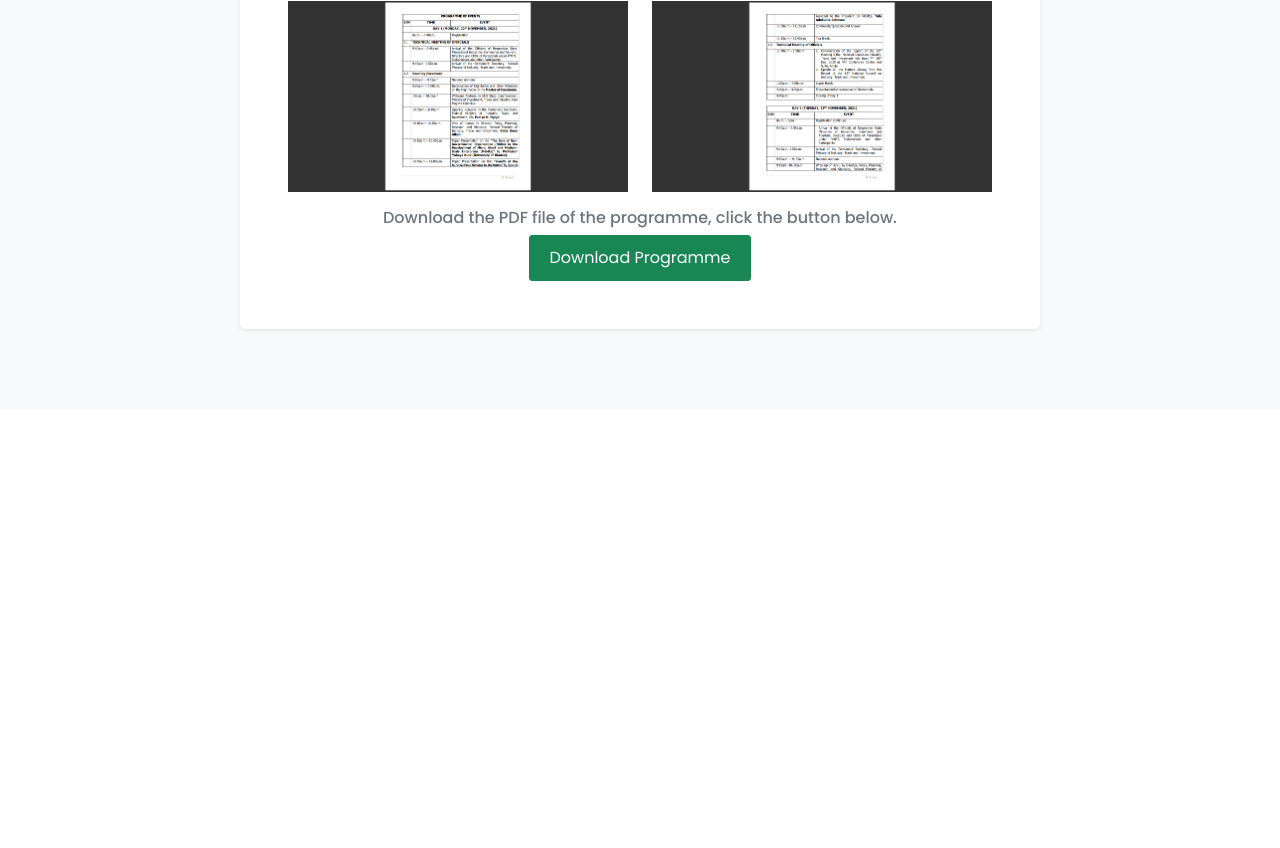
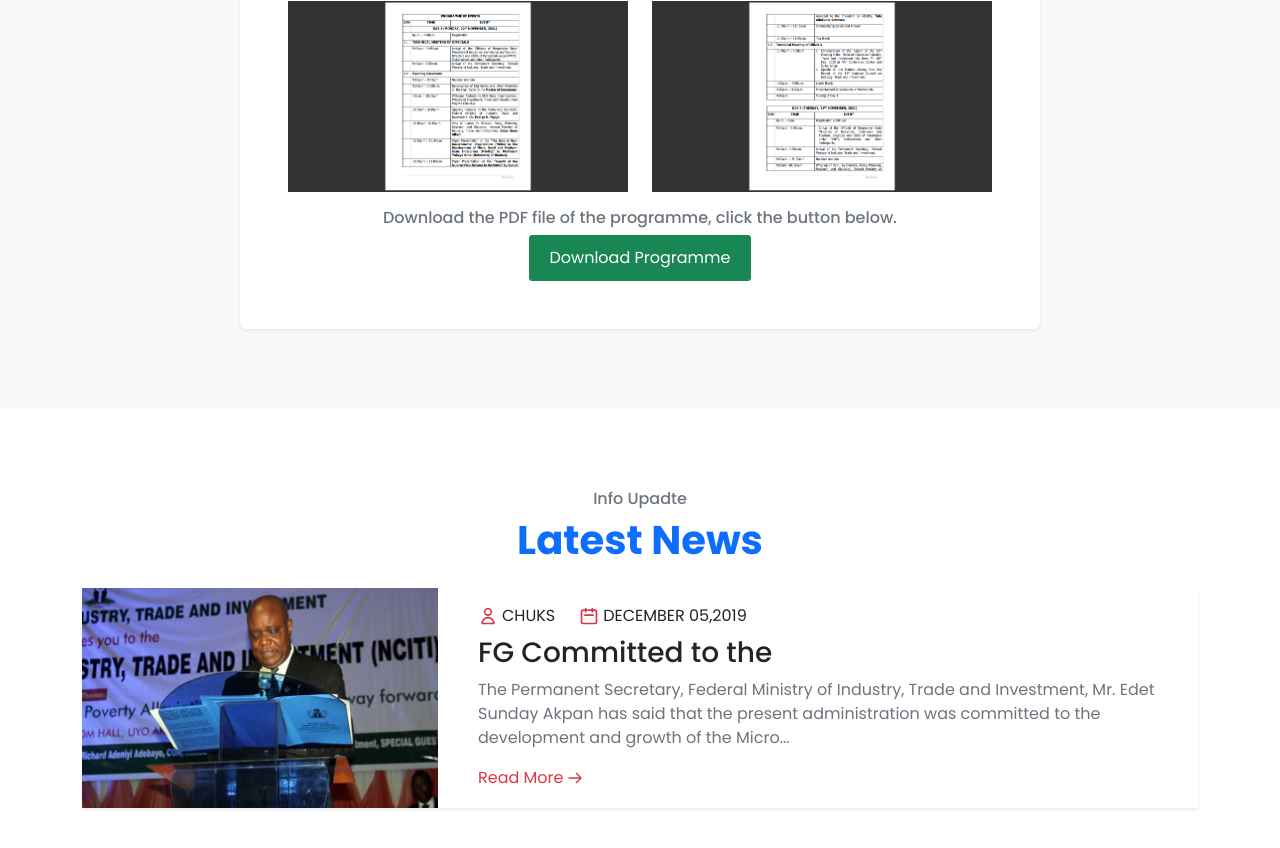
Before and after one commit to bigNath500/NCITI-14, a React (Create React App) app in the folder nciti/: page / in a window 1280 px wide. Shown: the part 3160-4008 px from the top of the page. Before the commit the page ends 3569 px from the top, so only its background shows below. Built offline with nearby package versions, Linux system fonts and the light colour scheme.

Commit message:
Completed News componet

```diff
--- a/nciti/src/Components/Layout/Home/Index.js
+++ b/nciti/src/Components/Layout/Home/Index.js
@@ -3,6 +3,7 @@ import Hero from './Hero/Index'
 import Theme from './Theme/Theme'
 import Speakers from './Speakers/Index'
 import Programme from './Programme/Index'
+import Info from './Info/Index'
 
 const Home = () => {
   return (
@@ -19,6 +20,10 @@ const Home = () => {
 
             {/* programme */}
             <Programme />
+
+            {/* Info */}
+
+            <Info />
         </main>
     </>
   )
--- /dev/null
+++ b/nciti/src/Components/Layout/Home/Info/Index.js
@@ -0,0 +1,63 @@
+import React from 'react'
+import { Col, Container, Row } from 'react-bootstrap'
+import newsImg from '../../../Assets/Images/NewsImg.jpg'
+import * as hiIcons from 'react-icons/hi'
+import { Link } from 'react-router-dom'
+
+const Index = () => {
+  return (
+    <>
+        <section className='info_container bg-white'>
+            <Container>
+                <h6 className='text-center text-muted'>
+                    Info Upadte
+                </h6>
+
+                <h1 className='text-primary text-center fw-bold'>
+                    Latest News
+                </h1>
+
+                <div className='bg-white shadow-sm p-0'>
+                    <Row className='mt-4'>
+                        <Col md={4}>
+                            <div>
+                                <img src={newsImg} height={'220'} alt="NCITI news post" width={"100%"} />
+                            </div>
+                        </Col>
+
+                        <Col md={8}>
+                            <div className="p-3">
+                                <div className="d-flex">
+                                    <div className='d-flex justify-content-center align-items-center'>
+                                        <hiIcons.HiOutlineUser className='text-danger me-1 fs-5' /> <span className='text-dark'>CHUKS</span>
+                                    </div>
+
+                                    <div className='d-flex ms-4 justify-content-center align-items-center'>
+                                        <hiIcons.HiOutlineCalendar className='text-danger me-1 fs-5' /> <span className='text-dark'> DECEMBER 05,2019</span>
+                                    </div>
+                                </div>
+
+                                <h3 className='mt-2'>
+                                    FG Committed to the
+                                </h3>
+
+                                <p className="mt-1 text-muted">
+                                    The Permanent Secretary, Federal Ministry of Industry, Trade and Investment, Mr. Edet Sunday Akpan has said that the present administration was committed to the development  and  growth of the Micro...
+                                </p>
+
+                                <div>
+                                    <Link to={'/'} className="text-decoration-none text-danger d-flex align-items-center">
+                                        Read More <hiIcons.HiOutlineArrowRight className='ms-1' />
+                                    </Link>
+                                </div>
+                            </div>
+                        </Col>
+                    </Row>
+                </div>
+            </Container>
+        </section>
+    </>
+  )
+}
+
+export default Index
--- a/nciti/src/Index.scss
+++ b/nciti/src/Index.scss
@@ -167,4 +167,10 @@ body {
             }
         }
     }
+
+    // info_container
+
+    .info_container {
+        padding: 5rem 0px;
+    }
 }
```
Also changed, not shown: nciti/src/Components/Assets/Images/NewsImg.jpg (added), 1 other file (tests, documents, lock files or other folders).
